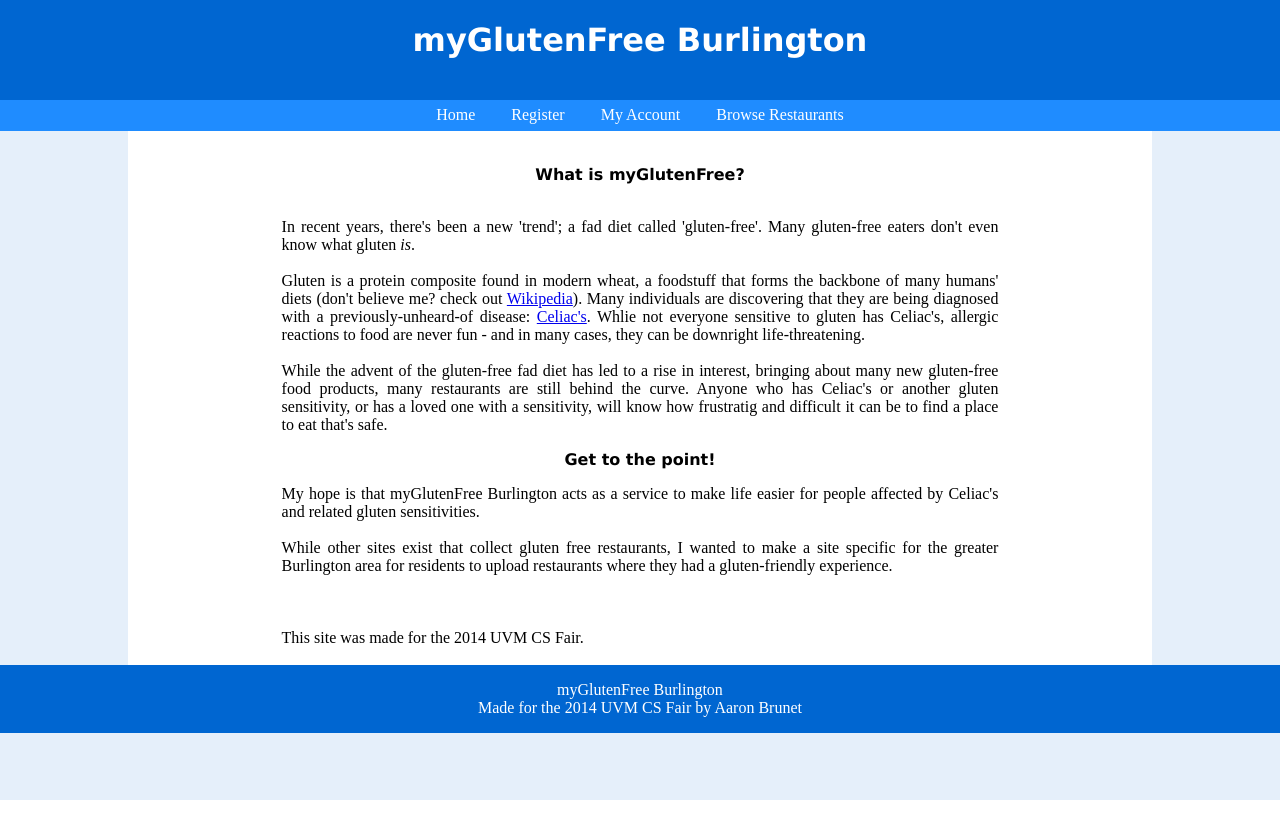
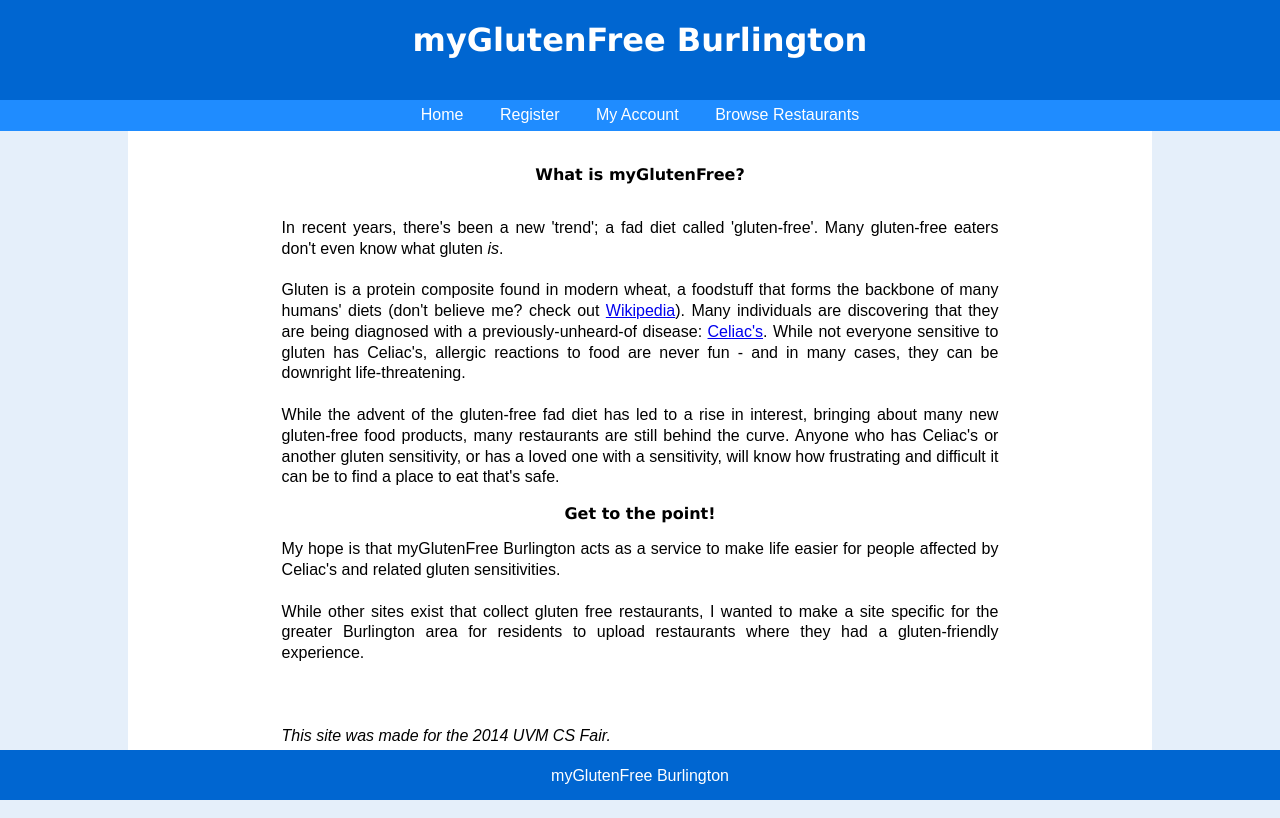
Before and after one commit to awbrunet/assignment10, a PHP site: page / in a window 1280 px wide. Run offline with PHP 8.4, Linux system fonts and the light colour scheme.

Commit message:
Stuck footer

```diff
--- a/account.php
+++ b/account.php
@@ -75,13 +75,13 @@ include "top.php";
 		$numberRecords = count($results);
 
         if($numberRecords < 1){
-        	print "<h2>You have saved " . $numberRecords . " restaurants.</h2>";
+        	print "<h3>You have saved " . $numberRecords . " restaurants.</h3>";
     	}
     	elseif($numberRecords > 1){
-    		print "<h2>You have saved " . $numberRecords . " restaurants.</h2>";
+    		print "<h3>You have saved " . $numberRecords . " restaurants.</h3>";
     	}
     	else{
-    		print "<h2>You have saved " . $numberRecords . " restaurant.</h2>";
+    		print "<h3>You have saved " . $numberRecords . " restaurant.</h3>";
     	}
 
         print "<table>";
--- a/footer.php
+++ b/footer.php
@@ -3,5 +3,5 @@ Aaron Brunet
 CS148 Final Assignment Footer
 -->
 <footer>
-<p>myGlutenFree Burlington<br>Made for the 2014 UVM CS Fair by Aaron Brunet</p>
+<p>myGlutenFree Burlington</p>
 </footer>
--- a/index.php
+++ b/index.php
@@ -12,11 +12,11 @@ include "top.php";
 <br><br>
 Gluten is a protein composite found in modern wheat, a foodstuff that forms the backbone of many humans' diets
 (don't believe me? check out <a href="http://en.wikipedia.org/wiki/Gluten#Uses">Wikipedia</a>). Many individuals are discovering that they are
-being diagnosed with a previously-unheard-of disease: <a href="http://en.wikipedia.org/wiki/Coeliac_disease">Celiac's</a>. Whlie not everyone sensitive to gluten
+being diagnosed with a previously-unheard-of disease: <a href="http://en.wikipedia.org/wiki/Coeliac_disease">Celiac's</a>. While not everyone sensitive to gluten
 has Celiac's, allergic reactions to food are never fun - and in many cases, they can be downright life-threatening.
 <br><br>
 While the advent of the gluten-free fad diet has led to a rise in interest, bringing about many new gluten-free food products, many restaurants are still
-behind the curve. Anyone who has Celiac's or another gluten sensitivity, or has a loved one with a sensitivity, will know how frustratig and difficult
+behind the curve. Anyone who has Celiac's or another gluten sensitivity, or has a loved one with a sensitivity, will know how frustrating and difficult
 it can be to find a place to eat that's safe.
 
 <br>
@@ -28,7 +28,7 @@ My hope is that myGlutenFree Burlington acts as a service to make life easier fo
 While other sites exist that collect gluten free restaurants, I wanted to make a site specific for the greater Burlington area for residents to upload
  restaurants where they had a gluten-friendly experience.
  <br><br><br><br>
- This site was made for the 2014 UVM CS Fair.
+ <i>This site was made for the 2014 UVM CS Fair.</i>
  <br><br>
 
 
--- a/login.php
+++ b/login.php
@@ -243,7 +243,7 @@ if (isset($_POST["btnSubmit"])) {
               id="frmClassSearch">
 
             <fieldset class="wrapper">
-                <legend>Log in to your myGlutenFree Burlington account!</legend>
+                <h3>Log in to your myGlutenFree Burlington account!</h3>
 
                 <fieldset class="wrapperTwo">
                     <fieldset class="searchTerms">
--- a/logout.php
+++ b/logout.php
@@ -46,7 +46,7 @@ session_destroy ();
 ?>
 
 <article>
-	<h1>You are now logged out.</h1>
+	<h3>You are now logged out.</h3>
     <?php
     if(!empty($email)){
     print '<meta http-equiv="refresh" content="2;url=https://awbrunet.w3.uvm.edu/cs148/assignment10/index.php"/>';
--- a/mystyle.css
+++ b/mystyle.css
@@ -9,6 +9,11 @@ article{
 	background-color: white;
 	width: 80%;
 	margin: auto;
+}
+
+p{
+	font-family: Arial;
+	line-height: 130%;
 }
 
 header{
@@ -33,7 +38,8 @@ body {
     padding: 0;
     margin: 0 auto;
     font-family: "sansserif";
-    height: 100%;
+/*    height: 100%;	    */
+margin-bottom:50px;
 }
 
 nav {
@@ -45,6 +51,7 @@ nav {
     padding-top: 0em;
     padding-bottom: 0em;
     display: block;
+    font-family: Arial;
 }
 nav ol{
     list-style-type: none;
@@ -74,9 +81,9 @@ footer {
 	display: inline-block;
 	width: 100%;
 	text-align: center;
-	bottom: 0;
-	position: relative;
-	margin: 0 auto -4em;
+	position: fixed;
+	bottom:0;
+	height: 50px;
 	color: white;
 }
 
@@ -164,6 +171,7 @@ form{
    width: 80%;
    background-color: white;
    padding: 2em;
+   font-family: Arial;
 }
 
 ol{
--- a/register.php
+++ b/register.php
@@ -402,7 +402,7 @@ if (isset($_POST["btnSubmit"])) {
               id="frmClassSearch">
 
             <fieldset class="wrapper">
-                <legend>Create your myGlutenFree Burlington account!</legend>
+                <h3>Create your myGlutenFree Burlington account!</h3>
 
                 <fieldset class="wrapperTwo">
                     <fieldset class="searchTerms">
```
